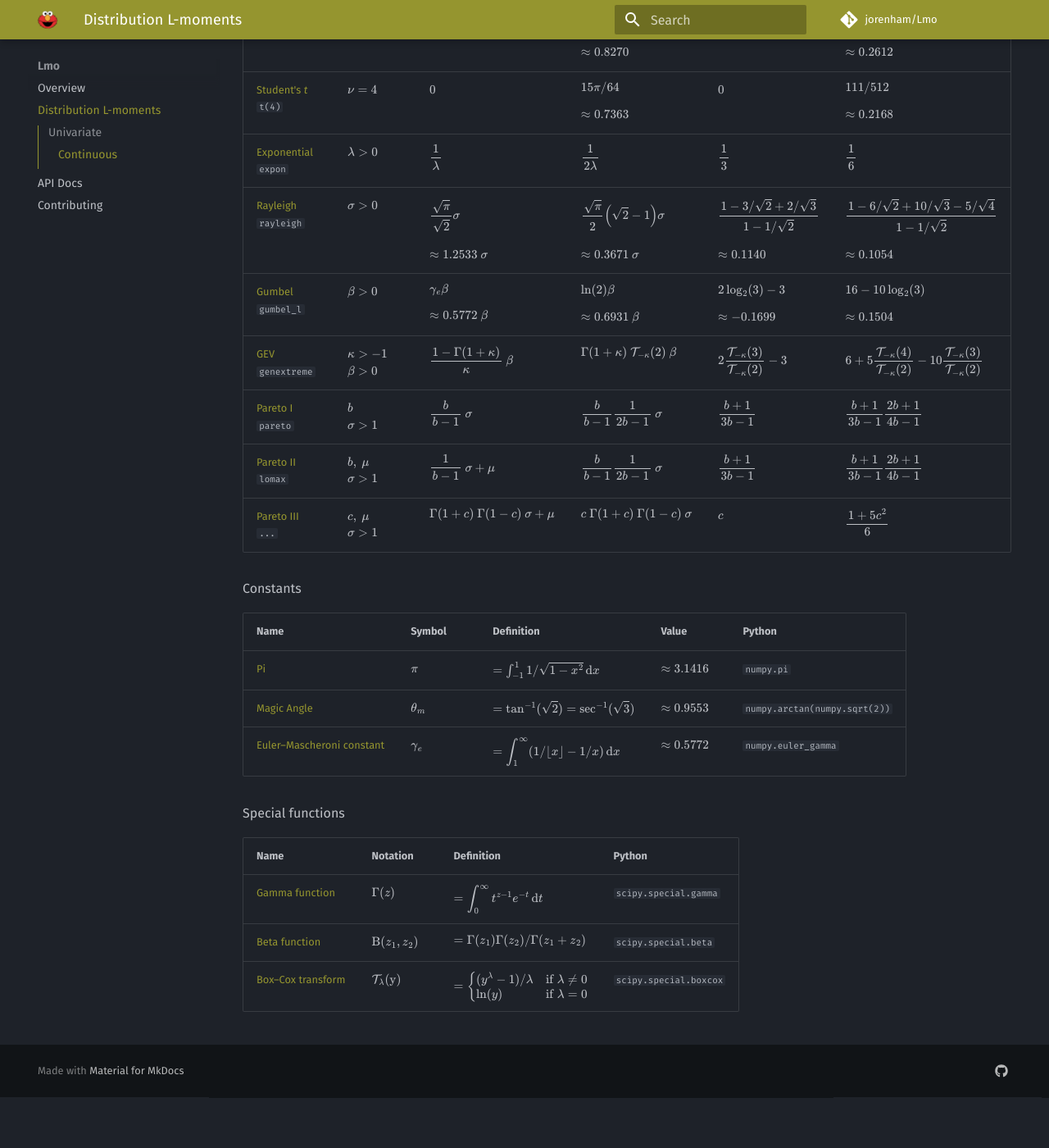
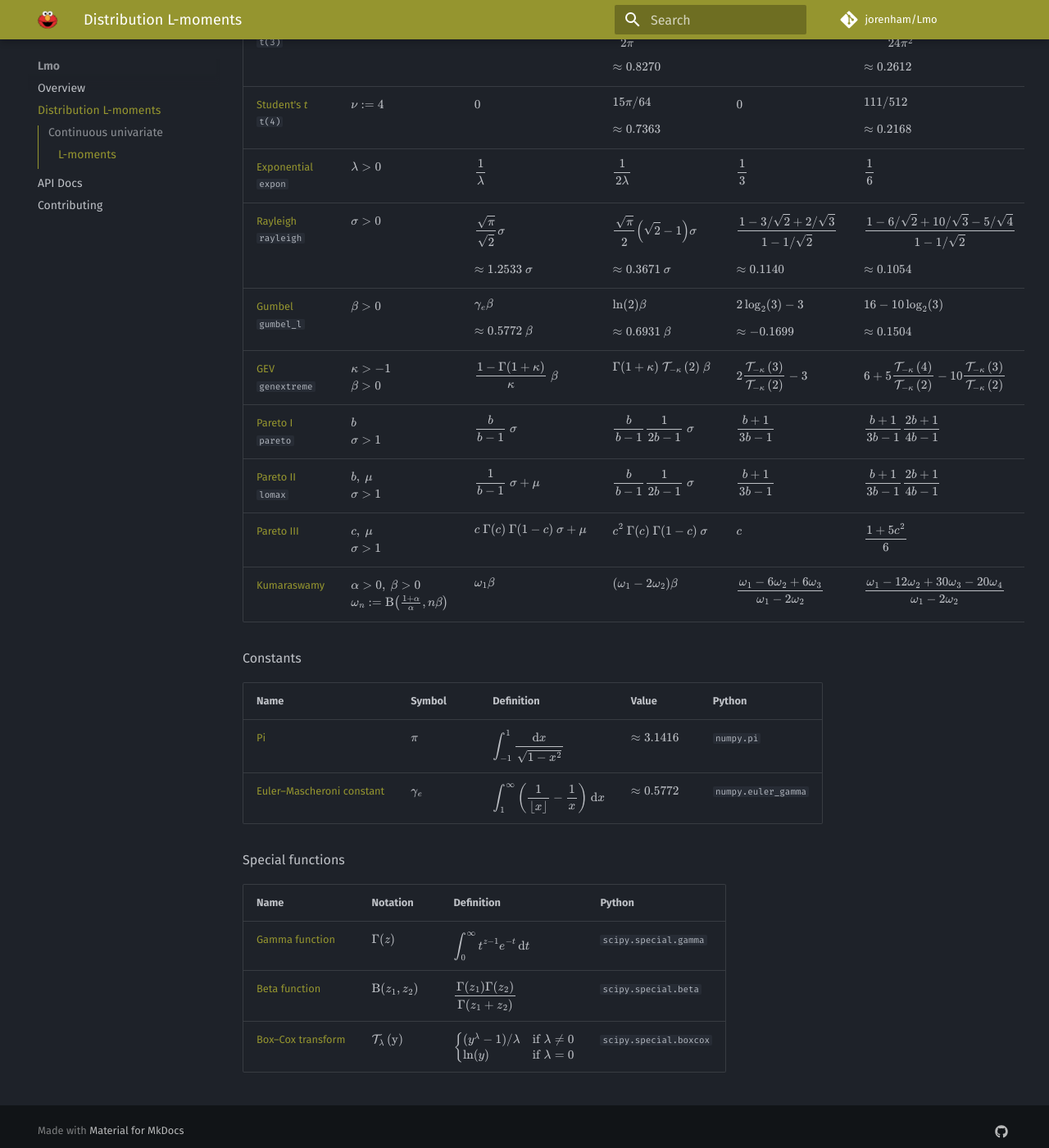
Before and after one commit to jorenham/Lmo, an MkDocs documentation site: the page built from docs/distributions.md, in a window 1280 px wide and 1400 px high, scrolled down 753 px. Shown: the whole window at 82% size. Built offline with MkDocs 1.6.1 and Material for MkDocs 9.7.7, drawn with Linux system fonts in a browser that asks for light colours; comment, search, counter and statistics services are not loaded; before the commit the page ends 2091 px from its top, so only the background shows below that; some of the changed text lies outside the part shown.

Commit message:
Kumaraswamy L-stats, and layout improvements

```diff
--- a/docs/distributions.md
+++ b/docs/distributions.md
@@ -1,17 +1,17 @@
 # L-moments of common probability distributions
 
-## Univariate
+## Continuous univariate
 
-### Continuous
+### L-moments
 
 <table style="overflow: hidden">
 <tr>
     <th>Name / <code>scipy.stats</code></th>
     <th>Params</th>
-    <th>\( \lmoment 1 \)</th>
-    <th>\( \lmoment 2 \)</th>
-    <th>\( \lratio 3 \)</th>
-    <th>\( \lratio 4 \)</th>
+    <th>\( \lmoment{1} \)</th>
+    <th>\( \lmoment{2} \)</th>
+    <th>\( \lratio{3} = \lmoment{3}/\lmoment{2} \)</th>
+    <th>\( \lratio{4} = \lmoment{4}/\lmoment{2} \)</th>
 </tr>
 <tr>
     <td>
@@ -43,15 +43,18 @@
         <br>
         <code>norm</code>
     </td>
-    <td>\( \mu \)<br>\( \sigma>0 \)</td>
-    <td>\[ \mu \vphantom{1 / \sqrt \pi} \]</td>
     <td>
-        \[ \sigma / \sqrt \pi \]
+        \( \mu \)<br>
+        \( \sigma>0 \)
+    </td>
+    <td>\( \mu \)</td>
+    <td>
+        \[ \frac{\sigma}{\sqrt \pi} \]
         \( \approx 0.5642 \ \sigma \)
     </td>
-    <td>\[ 0 \vphantom{1/\sqrt \pi}\]</td>
+    <td>\( 0 \)</td>
     <td>
-        \[ 30 \ \theta_m / \pi \vphantom{\sqrt \pi} - 9 \]
+        \[ 30 \ \frac{\arctan{\sqrt 2}}{\pi} - 9 \]
         \( \approx 0.1226 \)
     </td>
 </tr>
@@ -68,9 +71,9 @@
         <code>logistic(μ, s)</code>
     </td>
     <td>\( \mu \)<br>\( s>0 \)</td>
-    <td>\[ \vphantom{1/6}\mu \]</td>
-    <td>\[ \vphantom{1/6}s \]</td>
-    <td>\[ \vphantom{1/6}0 \]</td>
+    <td>\( \mu \)</td>
+    <td>\( s \)</td>
+    <td>\( 0 \)</td>
     <td>
         \[ 1 / 6 \]
         \( \approx 0.1667 \)
@@ -88,11 +91,14 @@
         <br>
         <code>laplace</code>
     </td>
-    <td>\( \mu \)<br>\( b > 0 \)</td>
-    <td>\[ \mu \]</td>
     <td>
-      \[ 3b / 4 \]
-      \( = 0.75 \ b\)
+        \( \mu \)<br>
+        \( b > 0 \)
+    </td>
+    <td>\( \mu \)</td>
+    <td>
+        \[ 3b / 4 \]
+        \( = 0.75 \ b\)
     </td>
     <td>\( 0 \)</td>
     <td>
@@ -112,7 +118,7 @@
         <br>
         <code>t(2)</code>
     </td>
-    <td>\( \nu=2 \)</td>
+    <td>\( \nu := 2 \)</td>
     <td>\( 0 \)</td>
     <td>
         \[ \frac{\pi}{2 \sqrt{2}} \]
@@ -136,7 +142,7 @@
         <br>
         <code>t(3)</code>
     </td>
-    <td>\( \nu=3 \)</td>
+    <td>\( \nu := 3 \)</td>
     <td>\( 0 \)</td>
     <td>
         \[ \frac{3 \sqrt 3}{\vphantom{\pi^2}2 \pi} \]
@@ -160,11 +166,11 @@
         <br>
         <code>t(4)</code>
     </td>
-    <td>\( \nu=4 \)</td>
+    <td>\( \nu := 4 \)</td>
     <td>\( 0 \)</td>
     <td>
-      \[ 15 \pi / 64 \]
-      \( \approx 0.7363 \)
+        \[ 15 \pi / 64 \]
+        \( \approx 0.7363 \)
     </td>
     <td>\( 0 \)</td>
     <td>
@@ -205,32 +211,30 @@
     <td>\( \sigma > 0 \)</td>
     <td>
         \[
-          \frac{\vphantom{3 / \sqrt 2}\sqrt \pi}{\vphantom{1 / \sqrt 2}\sqrt 2}
-          \sigma
+            \frac{\vphantom{3 / \sqrt 2}\sqrt \pi}{\vphantom{1 / \sqrt 2}\sqrt 2}
+            \sigma
         \]
         \( \approx 1.2533 \ \sigma \)
     </td>
     <td>
         \[
-          \frac{\vphantom{3 / \sqrt 2}\sqrt{\pi}}{\vphantom{1 / \sqrt 2}2}
-          \left(\sqrt 2 - 1\right)
-          \sigma
+            \frac{\vphantom{3 / \sqrt 2}\sqrt{\pi}}{\vphantom{1 / \sqrt 2}2}
+            \left(\sqrt 2 - 1\right)
+            \sigma
         \]
         \( \approx 0.3671 \ \sigma \)
     </td>
     <td>
         \[
-          \frac{1 - 3 / \sqrt 2 + 2 / \sqrt 3}{1 - 1 / \sqrt 2}
+            \frac{1 - 3 / \sqrt 2 + 2 / \sqrt 3}{1 - 1 / \sqrt 2}
         \]
         \( \approx 0.1140 \)
     </td>
     <td>
         \[
-          \frac{
-            1 - 6 / \sqrt 2 + 10 / \sqrt 3 - 5 / \sqrt 4
-          }{
-            1 - 1 / \sqrt 2
-          }
+            \frac
+                {1 - 6 / \sqrt 2 + 10 / \sqrt 3 - 5 / \sqrt 4}
+                {1 - 1 / \sqrt 2}
         \]
         \( \approx 0.1054 \)
     </td>
@@ -275,9 +279,12 @@
             GEV
         </a>
         <br>
-        <code style="white-space: nowrap;">genextreme</code>
+        <code>genextreme</code>
     </td>
-    <td>\( \kappa > -1 \)<br>\( \beta > 0 \)</td>
+    <td>
+        \( \kappa > -1 \)<br>
+        \( \beta > 0 \)
+    </td>
     <td>
         \[ \frac{1 - \Gamma(1 + \kappa)}{\kappa} \ \beta \]
     </td>
@@ -285,17 +292,13 @@
         \[\Gamma(1 + \kappa) \ \boxcox{2}{-\kappa} \ \beta \]
     </td>
     <td>
-        <!-- \( 2 (1 - 3^{-\kappa}) / (1 - 2^{-\kappa}) - 3 \) -->
-        <!-- \[ \frac{2 \ \boxcox{3}{-\kappa} - 3 \ \boxcox{2}{-\kappa}}{\boxcox{2}{-\kappa}} \] -->
         \[ 2 \frac{\boxcox{3}{-\kappa}}{\boxcox{2}{-\kappa}} - 3 \]
     </td>
     <td>
-        <!-- \( 6 + 5 ((1 - 4^{-\kappa}) - 2 (1 - 3^{-\kappa})) / (1 - 2^{-\kappa}) \) -->
-        <!-- \[ \frac{5 \ \boxcox{4}{-\kappa} - 10 \ \boxcox{3}{-\kappa} + 6 \ \boxcox{2}{-\kappa}}{\boxcox{2}{-\kappa}} \] -->
         \[
-          6
-          + 5 \frac{\boxcox{4}{-\kappa}}{\boxcox{2}{-\kappa}}
-          - 10 \frac{\boxcox{3}{-\kappa}}{\boxcox{2}{-\kappa}}
+            6
+            + 5 \frac{\boxcox{4}{-\kappa}}{\boxcox{2}{-\kappa}}
+            - 10 \frac{\boxcox{3}{-\kappa}}{\boxcox{2}{-\kappa}}
         \]
     </td>
 </tr>
@@ -311,11 +314,22 @@
         <br>
         <code>pareto</code>
     </td>
-    <td>\( b \)<br>\( \sigma > 1 \)</td>
-    <td>\[ \frac{b}{b - 1} \ \sigma \]</td>
-    <td>\[ \frac{b}{b - 1} \frac{1}{2b - 1} \ \sigma \]</td>
-    <td>\[ \frac{b + 1}{3b - 1} \]</td>
-    <td>\[ \frac{b + 1}{3b - 1} \frac{2b + 1}{4b - 1}  \]</td>
+    <td>
+        \( b \)<br>
+        \( \sigma > 1 \)
+    </td>
+    <td>
+        \[ \frac{b}{b - 1} \ \sigma \]
+    </td>
+    <td>
+        \[ \frac{b}{b - 1} \frac{1}{2b - 1} \ \sigma \]
+    </td>
+    <td>
+        \[ \frac{b + 1}{3b - 1} \]
+    </td>
+    <td>
+        \[ \frac{b + 1}{3b - 1} \frac{2b + 1}{4b - 1} \]
+    </td>
 </tr>
 <tr>
     <td>
@@ -329,11 +343,22 @@
         <br>
         <code>lomax</code>
     </td>
-    <td>\( b, \ \mu \)<br>\( \sigma > 1 \)</td>
-    <td>\[ \frac{1}{b - 1} \ \sigma + \mu \]</td>
-    <td>\[ \frac{b}{b - 1} \frac{1}{2b - 1} \ \sigma \]</td>
-    <td>\[ \frac{b + 1}{3b - 1} \]</td>
-    <td>\[ \frac{b + 1}{3b - 1} \frac{2b + 1}{4b - 1}  \]</td>
+    <td>
+        \( b, \ \mu \)<br>
+        \( \sigma > 1 \)
+    </td>
+    <td>
+        \[ \frac{1}{b - 1} \ \sigma + \mu \]
+    </td>
+    <td>
+        \[ \frac{b}{b - 1} \frac{1}{2b - 1} \ \sigma \]
+    </td>
+    <td>
+        \[ \frac{b + 1}{3b - 1} \]
+    </td>
+    <td>
+        \[ \frac{b + 1}{3b - 1} \frac{2b + 1}{4b - 1} \]
+    </td>
 </tr>
 <tr>
     <td>
@@ -345,15 +370,25 @@
             Pareto III
         </a>
         <br>
-        <code>...</code>
     </td>
-    <td>\( c, \ \mu \)<br>\( \sigma > 1 \)</td>
-    <td>\[ \Gamma(1 + c) \ \Gamma(1 - c) \ \sigma + \mu \]</td>
-    <td>\[ c \ \Gamma(1 + c) \ \Gamma(1 - c) \ \sigma \]</td>
-    <td>\[ c \vphantom{c^2 \Gamma(c)} \]</td>
-    <td>\[ \frac{1 + 5 c^2}{6} \]</td>
+    <td>
+        \( c, \ \mu \)<br>
+        \( \sigma > 1 \)
+    </td>
+    <td>
+        \[ c \ \Gamma(c) \ \Gamma(1 - c) \ \sigma + \mu \]
+    </td>
+    <td>
+        \[ c^2 \ \Gamma(c) \ \Gamma(1 - c) \ \sigma \]
+    </td>
+    <td>
+        \[ c \vphantom{c^2 \Gamma(c)} \]
+    </td>
+    <td>
+        \[ \frac{1 + 5 c^2}{6} \]
+    </td>
 </tr>
-<!--
+
 <tr>
     <td>
         <a
@@ -364,15 +399,46 @@
             Kumaraswamy
         </a>
         <br>
-        <code>...</code>
     </td>
-    <td>\( a > 0,\, b > 0\)<br> \(\, \eta = 1 + 1/a \)</td>
-    <td>\( b B(\eta, b) \)</td>
-    <td>\( b B(\eta, b) - 2b B(\eta, 2b) \)</td>
-    <td>\( \frac{B(\eta, b) - 6 B(\eta, 2b) + 6 B(\eta, 3b)}{B(\eta, b) - 2 B(\eta, 2b)} \)</td>
-    <td>\( \frac{B(\eta, b) - 12 B(\eta, 2b) + 30 B(\eta, 3b) - 40 B(\eta, 4b)}{B(\eta, b) - 2 B(\eta, 2b)} \)</td>
+    <td>
+        \( \alpha > 0, \ \beta > 0 \)<br>
+        <!-- \( \eta \stackrel{\text{def}}{=} 1 + 1 / a \) -->
+        \(
+            \omega_n := \B \bigl( \frac{1 + \alpha}{\alpha}, n \beta \bigr)
+        \)
+    </td>
+    <td>
+        \[ \omega_1 \beta \]
+    </td>
+    <td>
+        \[ \left( \omega_1 - 2 \omega_2 \right) \beta \]
+    </td>
+    <td>
+        \[
+            \frac
+                {\omega_1 - 6 \omega_2 + 6 \omega_3}
+                {\omega_1 - 2 \omega_2}
+        \]
+        <!-- \[
+            1 - \frac
+                {4 \B(\eta, 2b) - 6 \B(\eta, 3b)}
+                {\B(\eta, b) - 2 \B(\eta, 2b)}
+        \] -->
+    </td>
+    <td>
+        \[
+            \frac
+                {\omega_1 - 12 \omega_2 + 30 \omega_3 - 20 \omega_4}
+                {\omega_1 - 2 \omega_2}
+        \]
+        <!-- \[
+            1 - 10 \frac
+                {\B(\eta, 2b) - 3 \B(\eta, 3b) + 2 \B(\eta, 4b)}
+                {\B(\eta, b) - 2 \B(\eta, 2b)}
+        \] -->
+    </td>
 </tr>
--->
+
 </table>
 
 
@@ -397,24 +463,9 @@
         </a>
     </td>
     <td>\( \pi \)</td>
-    <td>\( = \int_{-1}^1 1/\sqrt{1-x^2} \, \mathrm{d} x \)</td>
+    <td>\[ \int_{-1}^1 \frac{\mathrm{d} x}{\sqrt{1 - x^2}} \]</td>
     <td>\( \approx 3.1416 \)</td>
     <td><code>numpy.pi</code></td>
-</tr>
-<tr>
-    <td>
-        <a
-            href="https://wikipedia.org/wiki/Magic_angle"
-            target="_blank"
-            title="Magic angle - Wikipedia"
-        >
-            Magic Angle
-        </a>
-    </td>
-    <td>\( \theta_m \)</td>
-    <td>\[ = \tan^{-1}(\sqrt{2}) = \sec^{-1}(\sqrt{3}) \]</td>
-    <td>\( \approx 0.9553 \)</td>
-    <td><code>numpy.arctan(numpy.sqrt(2))</code></td>
 </tr>
 <tr>
     <td>
@@ -427,7 +478,15 @@
         </a>
     </td>
     <td>\( \gamma_e \)</td>
-    <td>\[ = \int_1^\infty (1/\lfloor x \rfloor - 1/x) \, \mathrm{d} x \]</td>
+    <td>
+        \[
+            \int_1^\infty
+            \left(
+                \frac{1}{\lfloor x \rfloor} - \frac 1 x
+            \right) \
+            \mathrm{d} x
+        \]
+    </td>
     <td>\( \approx 0.5772 \)</td>
     <td><code>numpy.euler_gamma</code></td>
 </tr>
@@ -454,7 +513,7 @@
         </a>
     </td>
     <td>\( \Gamma(z) \)</td>
-    <td>\[ = \int_0^\infty t^{z-1} e^{-t} \, \mathrm{d} t \]</td>
+    <td>\[ \int_0^\infty t^{z-1} e^{-t} \, \mathrm{d} t \]</td>
     <td><code>scipy.special.gamma</code></td>
 </tr>
 <tr id="def-beta">
@@ -467,8 +526,12 @@
             Beta function
         </a>
     </td>
-    <td>\( \mathrm{B}(z_1, z_2) \)</td>
-    <td>\[ = \Gamma(z_1) \Gamma(z_2) / \Gamma(z_1 + z_2) \]</td>
+    <td>\( \B(z_1, z_2) \)</td>
+    <td>
+        \[
+            \frac{\Gamma(z_1) \Gamma(z_2)}{\Gamma(z_1 + z_2)}
+        \]
+    </td>
     <td><code>scipy.special.beta</code></td>
 </tr>
 <tr id="def-bcox">
@@ -484,7 +547,6 @@
     <td>\( \boxcox{y}{\lambda} \)</td>
     <td>
         \[
-            =
             \begin{cases}
                 (y^\lambda - 1) / \lambda & \text{if } \lambda \neq 0 \\
                 \ln(y) & \text{if } \lambda = 0
--- a/docs/scripts/mathjax.js
+++ b/docs/scripts/mathjax.js
@@ -5,8 +5,15 @@
         processEscapes: true,
         processEnvironments: true,
         macros: {
-            boxcox: ["\\rm \\mathcal{T}_{#2}(#1)", 2],
+            // Expectation operator
+            E: "\\mathop{\\mathbb{E}}",
+            // Beta function
+            B: "\\mathop{\\mathrm{B}}",
+            // Box-Cox transformation
+            boxcox: ["\\rm \\mathcal{T}_{#2}\\left( #1 \\right)", 2],
+            // L-moment (untrimmed)
             lmoment: ["\\lambda_{#1}", 1],
+            // L-moment ratio (untrimmed)
             lratio: ["\\tau_{#1}", 1]
         }
     },
```
